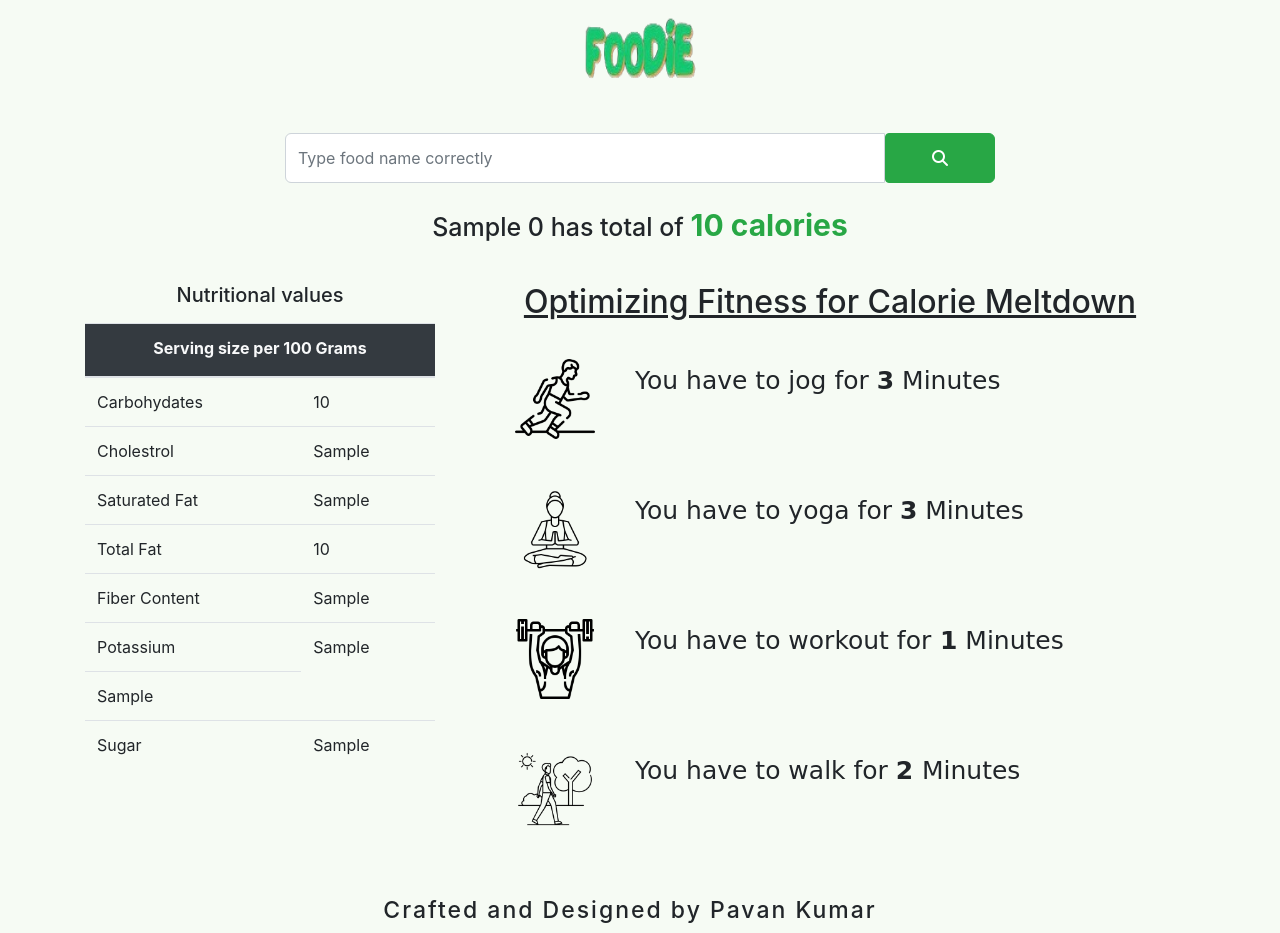
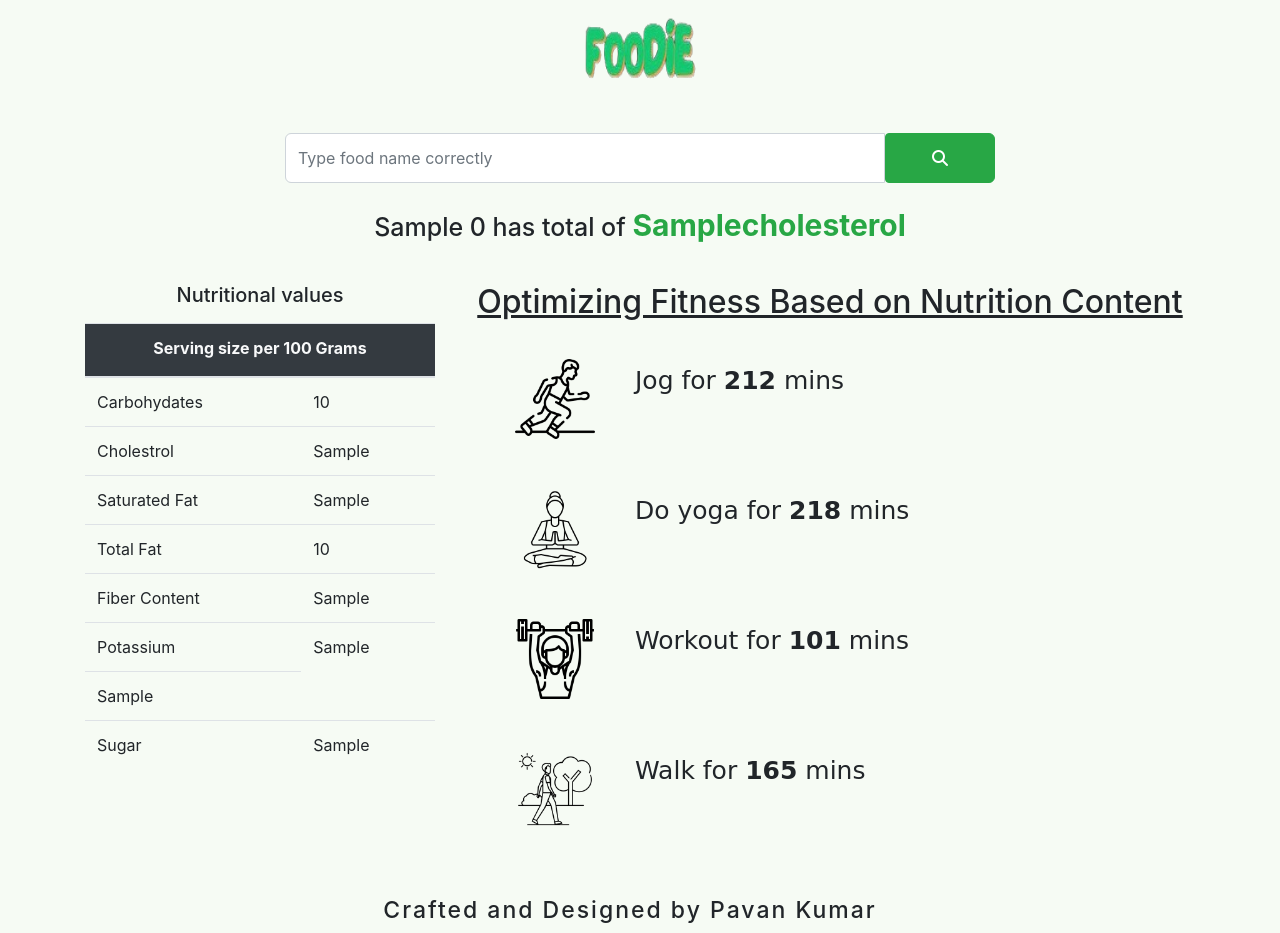
Before and after one commit to PAVANKUMAR-14/nutrition-finder-1, a Django app: template templates/testapp/home.html in a window 1280 px wide. Run offline with Django 4.2, Linux system fonts and the light colour scheme; the template is opened without the code that fills it: most values are stand-ins (such as "Sample title", 1, 10 or a date in 2020); some libraries are stand-ins or nearby versions.

Commit message:
Update home.html

```diff
--- a/templates/testapp/home.html
+++ b/templates/testapp/home.html
@@ -42,14 +42,14 @@
                     font-size: 25px !important;
                     text-align: center;
                     padding:0;
-                    margin: 0;" class="mt-4">{{api.0.name | capfirst}} has total of <b style="font-size:30px ;" class="text-success">{{api.0.calories}} calories</b></h3>
+                    margin: 0;" class="mt-4">{{api.0.name | capfirst}} has total of <b style="font-size:30px ;" class="text-success">{{api.0.cholesterol_mg}}cholesterol</b></h3>
                 </div>
-<!--
+
                 {% if api.0.sugar_g > 25 %}
                  <div class="alert alert-danger text-center mt-2" role="alert">
                     <strong>OMG! This food contains sugar content </strong>
                  </div>
-                {% endif %} -->
+                {% endif %}
 
                 {% if api.0.sodium_mg  > 650 %}
                  <div class="alert alert-danger text-center mt-2 " role="alert">
@@ -109,27 +109,34 @@
 
             <div class="col-md-8 col-sm-12">
                 <div class="mt-4">
-                    <h2 class> Optimizing Fitness for Calorie Meltdown
-                    </h2>
+                    <h2 class> Optimizing Fitness Based on Nutrition Content</h2>
+                    {% with estimated_cal=api.0.protein_g|mul:4|add:api.0.carbohydrates_total_g|mul:4|add:api.0.fat_total_g|mul:9 %}
+
                     <div style="display: flex;" id="new">
                         <img src="{% static 'img/runner.png' %}" class="fitness-img" alt="jogging">
-                        <p>You have to jog for <strong>{{api.0.calories | div:229 | mul:60  | floatformat:0}}</strong> Minutes</p>
+                               <p>Jog for <strong>{{ estimated_cal|div:229|mul:60|floatformat:0 }}</strong> mins</p>
+
                     </div>
 
                     <div style="display: flex;" id="new">
                         <img src="{% static 'img/yoga-pose.png' %}" class="fitness-img" alt="yoga">
-                        <p>You have to yoga for <strong>{{api.0.calories | div:223 | mul:60  | floatformat:0}}</strong> Minutes</p>
+                       <p>Do yoga for <strong>{{ estimated_cal|div:223|mul:60|floatformat:0 }}</strong> mins</p>
+
+
                     </div>
 
                     <div style="display: flex;" id="new">
                         <img src="{% static 'img/weightlifter.png' %}" class="fitness-img" alt="gym">
-                        <p>You have to workout for<strong> {{api.0.calories | div:483 | mul:60 | floatformat:0}}</strong> Minutes</p>
+                        <p>Workout for <strong>{{ estimated_cal|div:483|mul:60|floatformat:0 }}</strong> mins</p>
+
+
                     </div>
 
                     <div style="display: flex;" id="new">
                         <img src="{% static 'img/walking-man.png' %}" class="fitness-img" alt="walking">
-                        <p>You have to walk for <strong>{{api.0.calories | div:294 | mul:60  | floatformat:0}} </strong> Minutes</p>
+                       <p>Walk for <strong>{{ estimated_cal|div:294|mul:60|floatformat:0 }}</strong> mins</p>
                     </div>
+                    {% endwith %}
                 </div>
         </div>
     </div>
```
